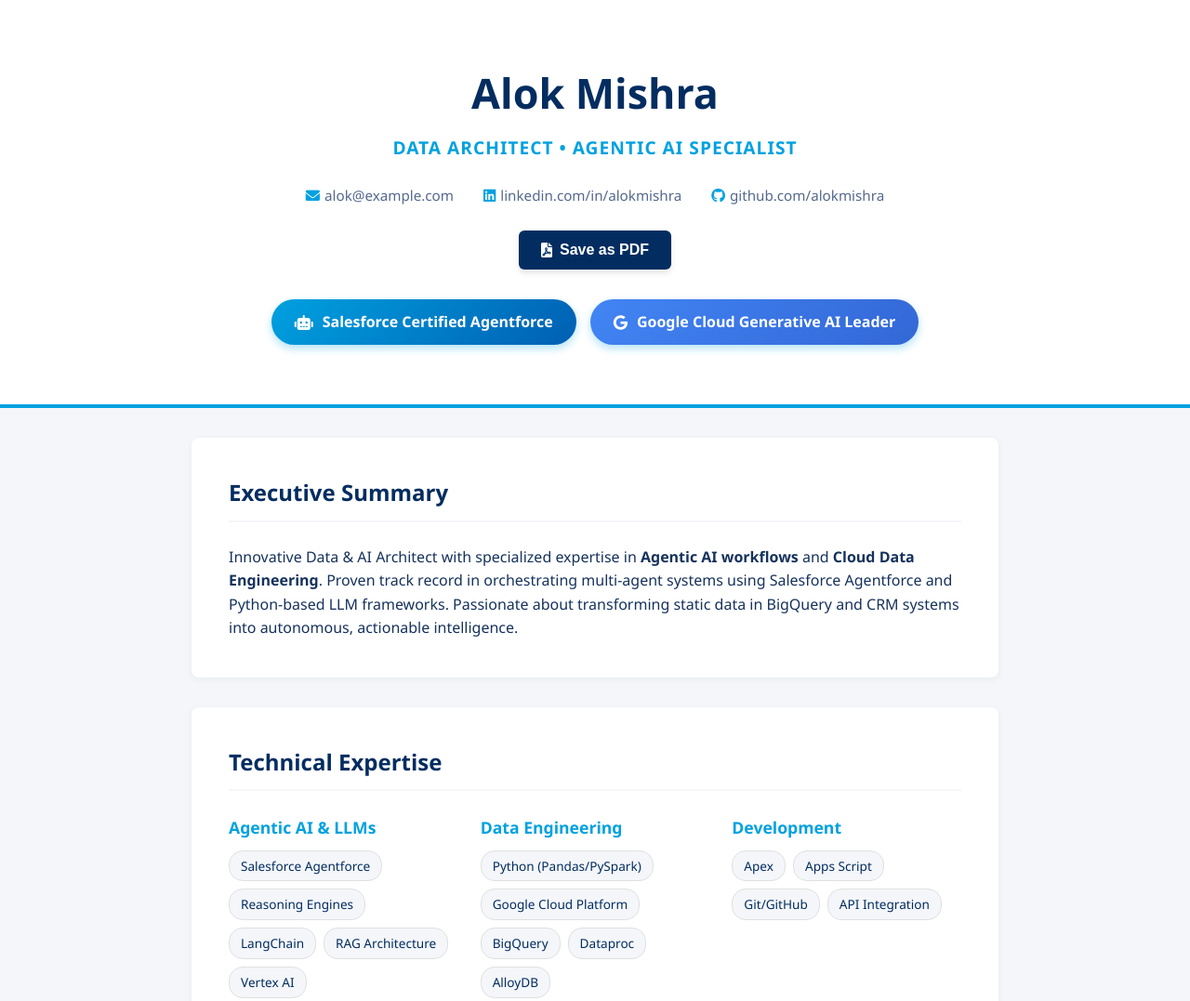
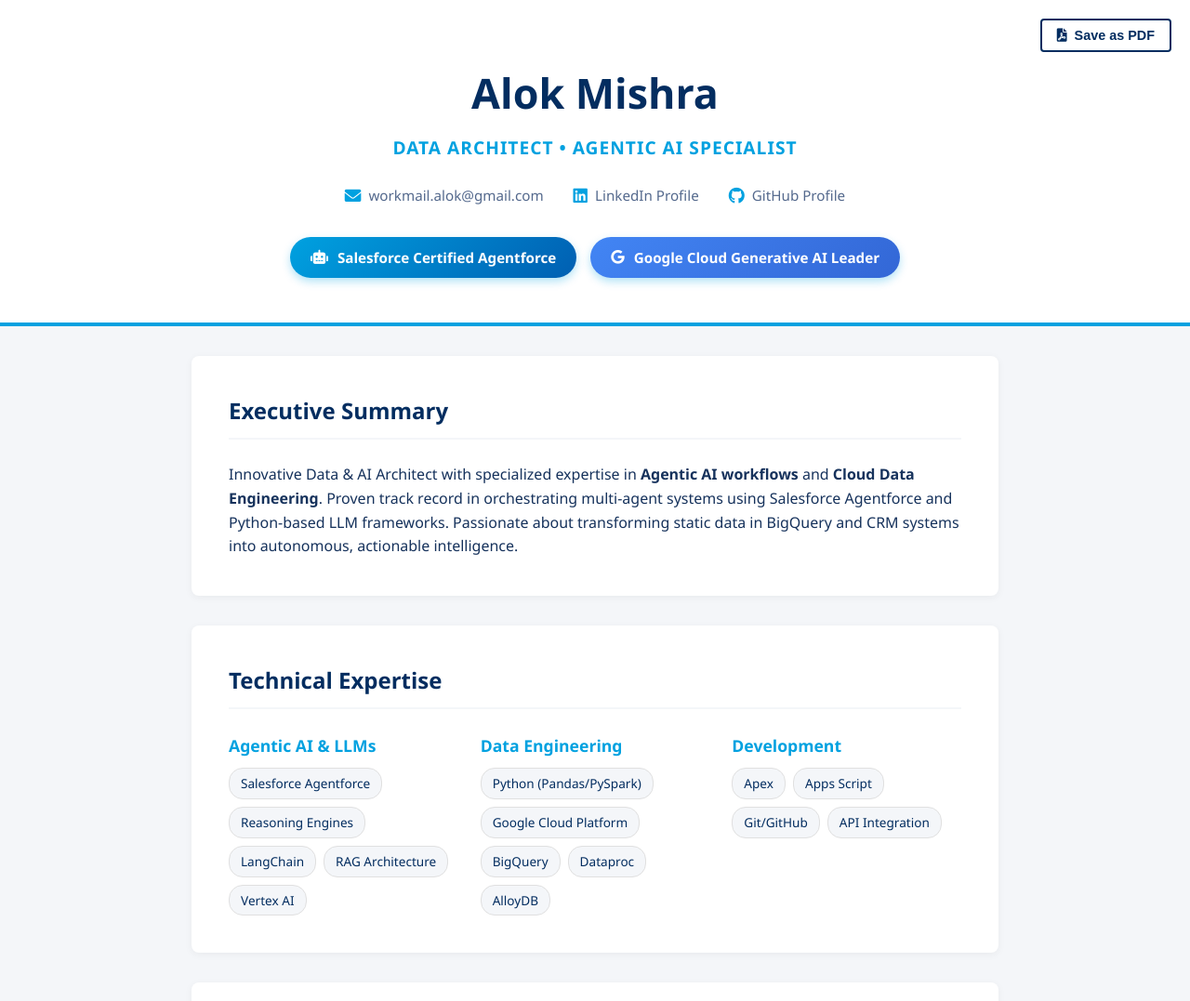
Before and after one commit to workmailalok-create/portfolio_recent, a plain HTML site: page index.html in a window 1280 px wide. Shown: the top 1077 px of the page at 93% size. Drawn offline with Linux system fonts and the light colour scheme.

Commit message:
Update index.html

```diff
--- a/index.html
+++ b/index.html
@@ -29,50 +29,60 @@
         /* --- Header Section --- */
         header {
             background: var(--white);
-            padding: 4rem 1rem;
+            padding: 4rem 1rem 3rem 1rem;
             text-align: center;
             border-bottom: 4px solid var(--primary);
+            position: relative;
         }
 
         h1 { font-size: 2.8rem; color: var(--secondary); margin-bottom: 0.5rem; }
         .subtitle { font-size: 1.2rem; color: var(--primary); font-weight: 600; letter-spacing: 1px; }
 
+        /* Contact Links Styling */
         .contact-bar {
             margin-top: 1.5rem;
             display: flex;
             justify-content: center;
             gap: 2rem;
             font-size: 0.95rem;
-            color: var(--text-light);
             flex-wrap: wrap;
         }
-        .contact-bar span { display: flex; align-items: center; gap: 5px; }
-        .contact-bar i { color: var(--primary); }
 
-        /* --- DOWNLOAD BUTTON STYLES --- */
-        .btn-container {
-            margin-top: 25px;
+        .contact-bar a {
+            display: flex;
+            align-items: center;
+            gap: 8px;
+            color: var(--text-light);
+            text-decoration: none;
+            transition: color 0.3s ease;
         }
 
+        .contact-bar a:hover { color: var(--primary); }
+        .contact-bar i { color: var(--primary); font-size: 1.1rem; }
+
+        /* --- FIXED DOWNLOAD BUTTON (Top Right) --- */
         .download-btn {
-            background-color: var(--secondary);
-            color: white;
-            border: none;
-            padding: 12px 24px;
-            border-radius: 6px;
+            position: absolute;
+            top: 20px;
+            right: 20px;
+            background-color: var(--white);
+            color: var(--secondary);
+            border: 2px solid var(--secondary);
+            padding: 8px 16px;
+            border-radius: 4px;
             cursor: pointer;
-            font-size: 1rem;
+            font-size: 0.9rem;
             font-weight: 600;
             transition: all 0.3s ease;
             display: inline-flex;
             align-items: center;
             gap: 8px;
-            box-shadow: 0 4px 6px rgba(0,0,0,0.1);
+            z-index: 100;
         }
 
         .download-btn:hover {
-            background-color: var(--primary);
-            transform: translateY(-2px);
+            background-color: var(--secondary);
+            color: var(--white);
         }
 
         /* --- Badges --- */
@@ -87,14 +97,16 @@
         .cert-badge {
             background: linear-gradient(135deg, var(--primary) 0%, #005FB2 100%);
             color: white;
-            padding: 12px 25px;
+            padding: 10px 22px;
             border-radius: 50px;
             font-weight: bold;
             display: flex;
             align-items: center;
             gap: 10px;
+            font-size: 0.95rem;
             box-shadow: 0 4px 10px rgba(0, 161, 224, 0.3);
             transition: transform 0.2s;
+            text-decoration: none; /* In case links are added here later */
         }
 
         .cert-badge.google {
@@ -171,16 +183,24 @@
 
         @media (max-width: 600px) {
             h1 { font-size: 2.2rem; }
-            .contact-bar { flex-direction: column; gap: 0.5rem; align-items: center; }
+            .contact-bar { flex-direction: column; gap: 0.8rem; align-items: center; }
             .badges-container { flex-direction: column; align-items: center; }
+            .download-btn { position: relative; top: auto; right: auto; margin-bottom: 20px; }
         }
 
-        /* --- PRINT STYLES (Hides button on PDF) --- */
+        /* --- PRINT STYLES --- */
         @media print {
-            .download-btn, .btn-container { display: none !important; }
-            body { background-color: white; color: black; }
+            .download-btn { display: none !important; }
+
+            body { background-color: white; color: black; font-size: 11pt; }
             .container { width: 100%; max-width: 100%; padding: 0; margin: 0; }
-            section { box-shadow: none; border: 1px solid #ddd; break-inside: avoid; }
+            header { padding: 20px 0; border-bottom: 2px solid #ccc; }
+            section { box-shadow: none; border: none; padding: 10px 0; margin-bottom: 20px; break-inside: avoid; }
+            .contact-bar a { text-decoration: none; color: black; }
+
+            /* Show URL in print if needed, otherwise hidden */
+            .contact-bar a[href]:after { content: none; }
+
             * { -webkit-print-color-adjust: exact !important; print-color-adjust: exact !important; }
         }
     </style>
@@ -188,19 +208,23 @@
 <body>
 
     <header>
+        <button onclick="window.print()" class="download-btn">
+            <i class="fas fa-file-pdf"></i> Save as PDF
+        </button>
+
         <h1>Alok Mishra</h1>
         <div class="subtitle">DATA ARCHITECT • AGENTIC AI SPECIALIST</div>
 
         <div class="contact-bar">
-            <span><i class="fas fa-envelope"></i> alok@example.com</span>
-            <span><i class="fab fa-linkedin"></i> linkedin.com/in/alokmishra</span>
-            <span><i class="fab fa-github"></i> github.com/alokmishra</span>
-        </div>
-
-        <div class="btn-container">
-            <button onclick="window.print()" class="download-btn">
-                <i class="fas fa-file-pdf"></i> Save as PDF
-            </button>
+            <a href="mailto:workmail.alok@gmail.com">
+                <i class="fas fa-envelope"></i> workmail.alok@gmail.com
+            </a>
+            <a href="https://www.linkedin.com/in/alok-mishra-agent-developer/" target="_blank">
+                <i class="fab fa-linkedin"></i> LinkedIn Profile
+            </a>
+            <a href="https://github.com/workmailalok-create" target="_blank">
+                <i class="fab fa-github"></i> GitHub Profile
+            </a>
         </div>
 
         <div class="badges-container">
```
